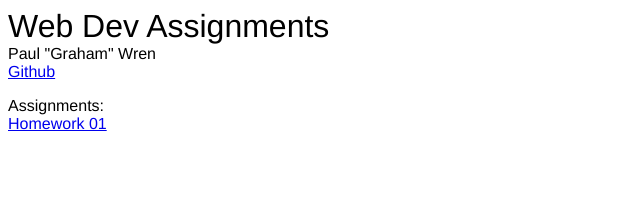
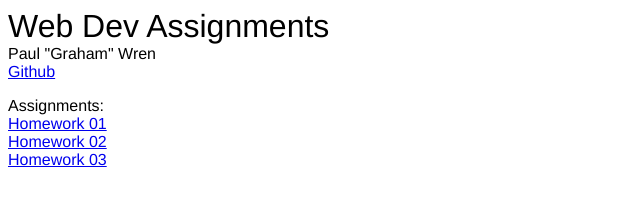
Before and after one commit to grahamwren/cs4550-homeworks, a plain HTML site: page root-site/public/index.html in a window 1280 px wide. Shown: the whole page, without its empty margins (0-640 px from the left). Drawn offline with Linux system fonts and the light colour scheme.

Commit message:
Added homeworks 2 and 3 to root index

```diff
--- a/root-site/public/index.html
+++ b/root-site/public/index.html
@@ -22,6 +22,8 @@
     <div class="assignments">
       <span>Assignments:</span>
       <a href="//hw01.cs4550.maineisland.co">Homework 01</a>
+      <a href="//hw02.cs4550.maineisland.co">Homework 02</a>
+      <a href="//hw03.cs4550.maineisland.co">Homework 03</a>
     </div>
   </body>
 </html>
```
